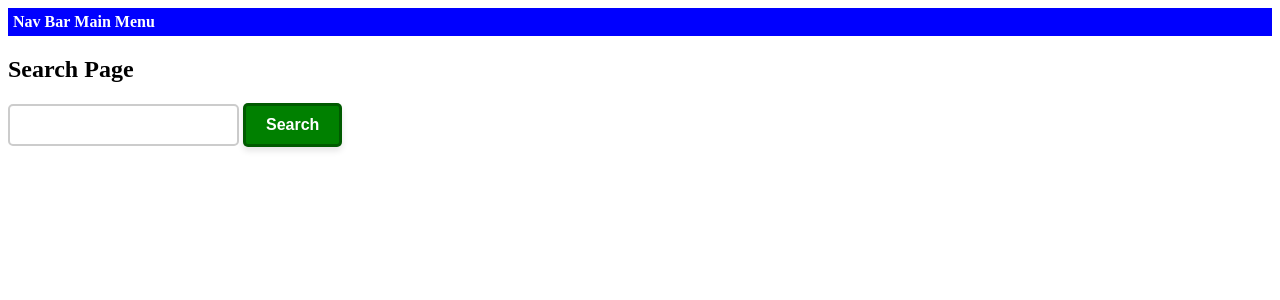
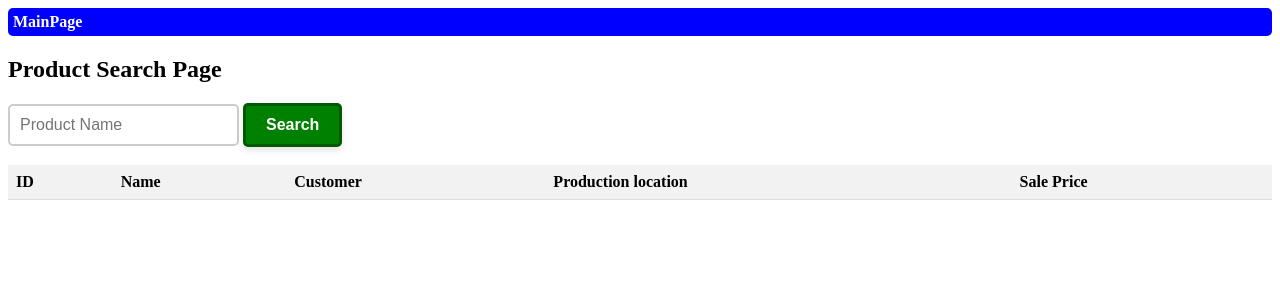
Before and after one commit to zzaizzai/fastapi-operations-management, a FastAPI app: page /products/search in a window 1280 px wide. Shown: the top 300 px of the page. Run offline with FastAPI, Linux system fonts and the light colour scheme; lists and menus that the app fills with data are empty.

Commit message:
[products] search page, detail page (#4)
good

```diff
--- a/app/core/static/css/style.css
+++ b/app/core/static/css/style.css
@@ -123,11 +123,13 @@
 
 
 
-.navbar{
+.navbar {
     padding: 5px;
     margin-bottom: 3px;
     background-color: blue;
     color: white;
+    border-radius: 5px;
+    transition: box-shadow 0.3s, transform 0.3s;
 }
 
 .nav-item {
@@ -135,3 +137,12 @@
     font-weight: bold;
     text-decoration: none;
 }
+
+.nav-item:hover {
+    color: white;
+    text-decoration: none;
+}
+
+.nav-item:hover .navbar {
+    box-shadow: 0 0 5px rgba(0, 0, 0, 0.2);
+}
--- a/app/core/templates/nav.html
+++ b/app/core/templates/nav.html
@@ -5,6 +5,5 @@
 </style>
 
 <div class="navbar">
-    <strong>Nav Bar</strong>
-    <a class="nav-item"  href="{{ url_for('mainpage')}}">Main Menu</a>
+    <a class="nav-item"  href="{{ url_for('mainpage')}}">MainPage</a>
 </div>
--- a/app/products/endpoints.py
+++ b/app/products/endpoints.py
@@ -1,7 +1,9 @@
 from fastapi import APIRouter, Request
-from db import db_manager, fetch_all_as_dict
+from fastapi.responses import RedirectResponse
 from fastapi.templating import Jinja2Templates
 
+from db import db_manager, fetch_all_as_dict
+from .model import ProductControl
 router = APIRouter(prefix="/products")
 
 templates = Jinja2Templates(directory=["app/core/templates", "app/products/templates"])
@@ -10,6 +12,21 @@ templates = Jinja2Templates(directory=["app/core/templates", "app/products/templ
 @router.get("/index")
 async def products_index_page(request: Request):
     return templates.TemplateResponse("index.html", {"request": request})
+
+
+@router.get("/detail/{product_id}")
+async def product_detail(request: Request, product_id: int):
+    context = {}
+    context['request'] = request
+
+    product_control = ProductControl(product_id=product_id)
+    product_control.find_a_product_with_id()
+
+    if product_control.exist_product() is False:
+        return RedirectResponse("/products/index")
+
+    context['product'] = product_control.get_a_product()
+    return templates.TemplateResponse("product_model_detail.html", context)
 
 @router.get("/search")
 async def search_products_model(request: Request, q: str = None):
@@ -23,27 +40,14 @@ async def search_products_model(request: Request, q: str = None):
         context['q'] = ''
         return templates.TemplateResponse(html, context)
 
-    cursor = db_manager.get_cursor()
-    cursor.execute(f"""
-        SELECT
-            *
-        FROM
-            products_model
-        WHERE
-            products_model.name LIKE '%{q}%'
-        """)
+    pc = ProductControl(q=q)
+    pc.search_products_with_q()
 
-
-    products = fetch_all_as_dict(cursor)
-    print(products)
-    cursor.close()
-
-
-    if len(products) == 0 :
+    if pc.exist_product() is False :
         context['msg'] = "No result"
         return templates.TemplateResponse(html, context)
 
-    context['products'] = products
+    context['products'] = pc.get_products()
 
     return templates.TemplateResponse(html, context)
 
--- a/app/products/templates/search_products_model.html
+++ b/app/products/templates/search_products_model.html
@@ -3,7 +3,7 @@
 {% block content %}
 
 
-<h2>Search Page</h2>
+<h2>Product Search Page</h2>
 
 <style>
     /* 검색 결과에 대한 하이라이트 스타일 */
@@ -15,22 +15,68 @@
 
 <!-- Search Bar -->
 <form  method="get">
-    <input class="styled-input" name="q" type="text" value="{{q}}">
+    <input placeholder="Product Name" class="styled-input" name="q" type="text" value="{{q}}">
     <button class="button button-green" type="submit">Search</button>
 </form>
 
+<br>
 
-{% if products %}
-    {% for product in products %}
-        <div>
-            <span>{{product.id}}</span>
-            <span class="anchor-highlight">{{product.name}}</span>
-            <span>{{product.customer}}</span>
-            <span>{{product.location_produce}}</span>
-            <span>{{product.price_sell}}</span>
-        </div>
-    {% endfor %}
-{% endif %}
+<style>
+    /* 스타일링을 위한 CSS 코드 */
+    table {
+        width: 100%;
+        border-collapse: collapse;
+    }
+
+    th, td {
+        padding: 8px;
+        text-align: left;
+        border-bottom: 1px solid #ddd;
+    }
+
+    th {
+        background-color: #f2f2f2;
+    }
+
+    tr:hover {
+        background-color: #f5f5f5;
+    }
+
+    .anchor-highlight {
+        font-weight: bold;
+        color: blue;
+    }
+
+    a {
+        text-decoration: none;
+    }
+
+</style>
+
+<table>
+    <thead>
+        <tr>
+            <th>ID</th>
+            <th>Name</th>
+            <th>Customer</th>
+            <th>Production location</th>
+            <th>Sale Price</th>
+        </tr>
+    </thead>
+    <tbody>
+        {% if products %}
+            {% for product in products %}
+                <tr>
+                    <td>{{ product.id }}</td>
+                    <td ><a href="{{ url_for('product_detail', product_id=product.id)}}"><span class="anchor-highlight">{{ product.name }}</span></a></td>
+                    <td>{{ product.customer }}</td>
+                    <td>{{ product.location_produce }}</td>
+                    <td>{{ product.price_sell }}</td>
+                </tr>
+            {% endfor %}
+        {% endif %}
+    </tbody>
+</table>
 
 <script src="https://code.jquery.com/jquery-3.6.4.min.js"></script>
 <script>
```
Also changed, not shown: app/products/model.py (added, +66 -0 lines), app/products/templates/product_model_detail.html (added, +14 -0 lines).
